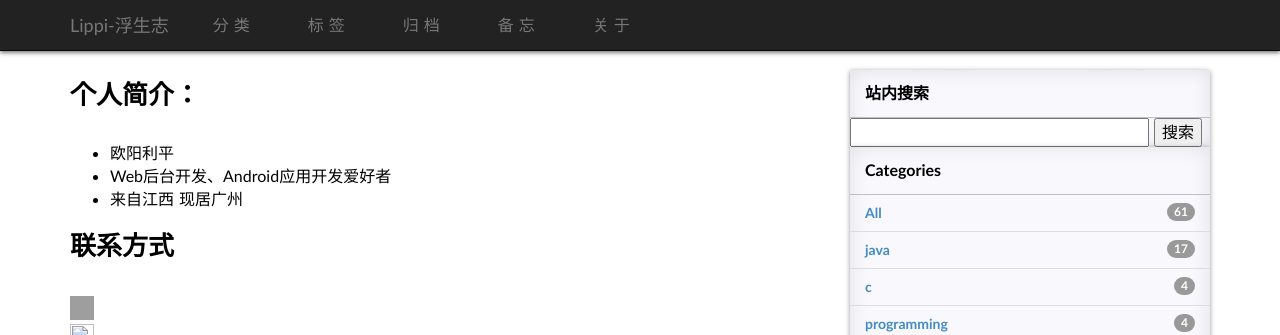
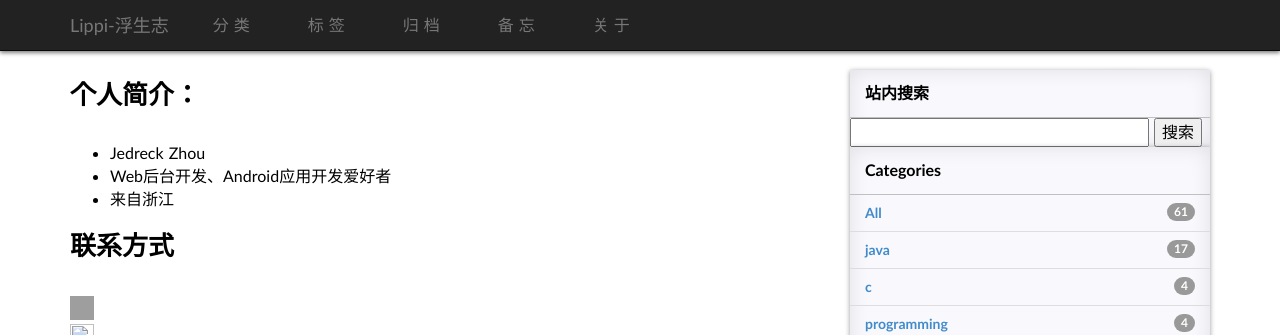
Before and after one commit to JedreckZHou/jedreckzhou.github.io, a Jekyll site: the page built from about.md, in a window 1280 px wide and 900 px high. Shown: the top 335 px of the window. Built offline with Jekyll 4.4.1, drawn with Linux system fonts in a browser that asks for light colours; some web fonts are replaced; comment, search, counter and statistics services are not loaded; grey boxes are pictures that could not be loaded.

Commit message:
Update about.md

```diff
--- a/about.md
+++ b/about.md
@@ -5,9 +5,9 @@ title: "关于：About"
 
 ## 个人简介：
 
-* 欧阳利平
+* Jedreck Zhou
 * Web后台开发、Android应用开发爱好者
-* 来自江西 现居广州
+* 来自浙江
 
 ## 联系方式
 
```
